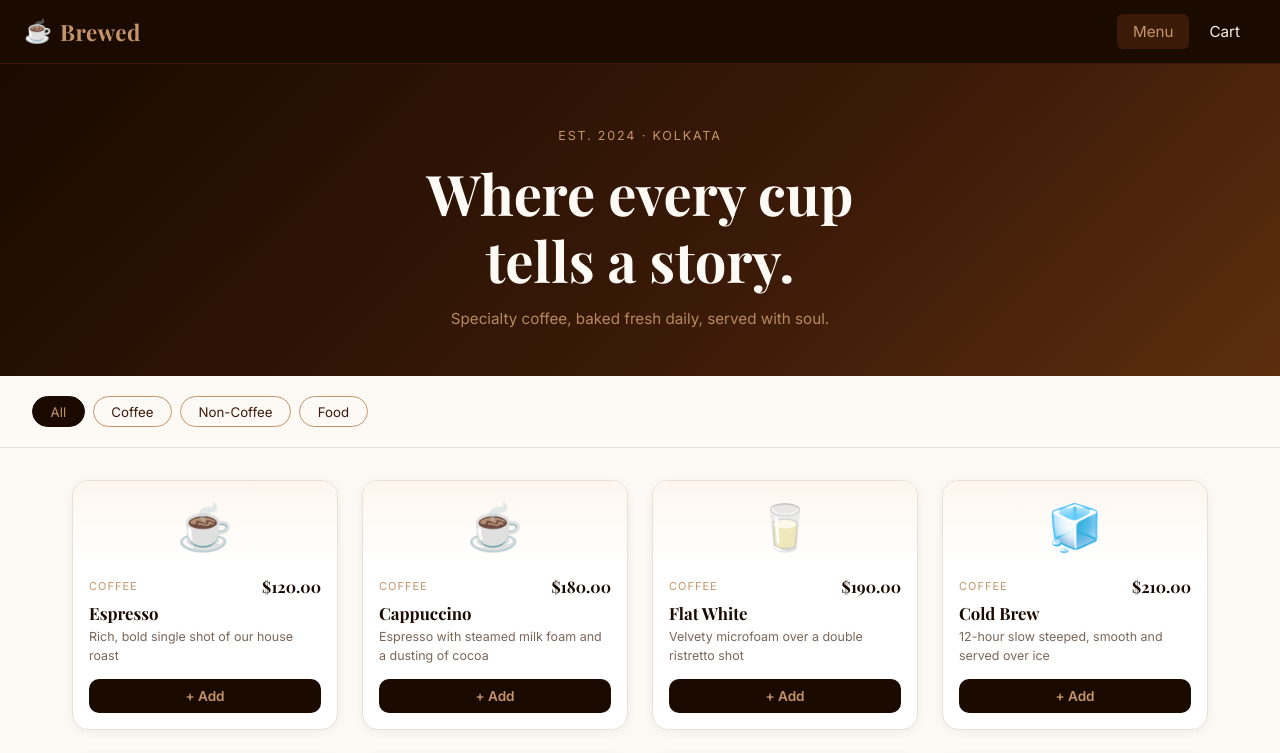
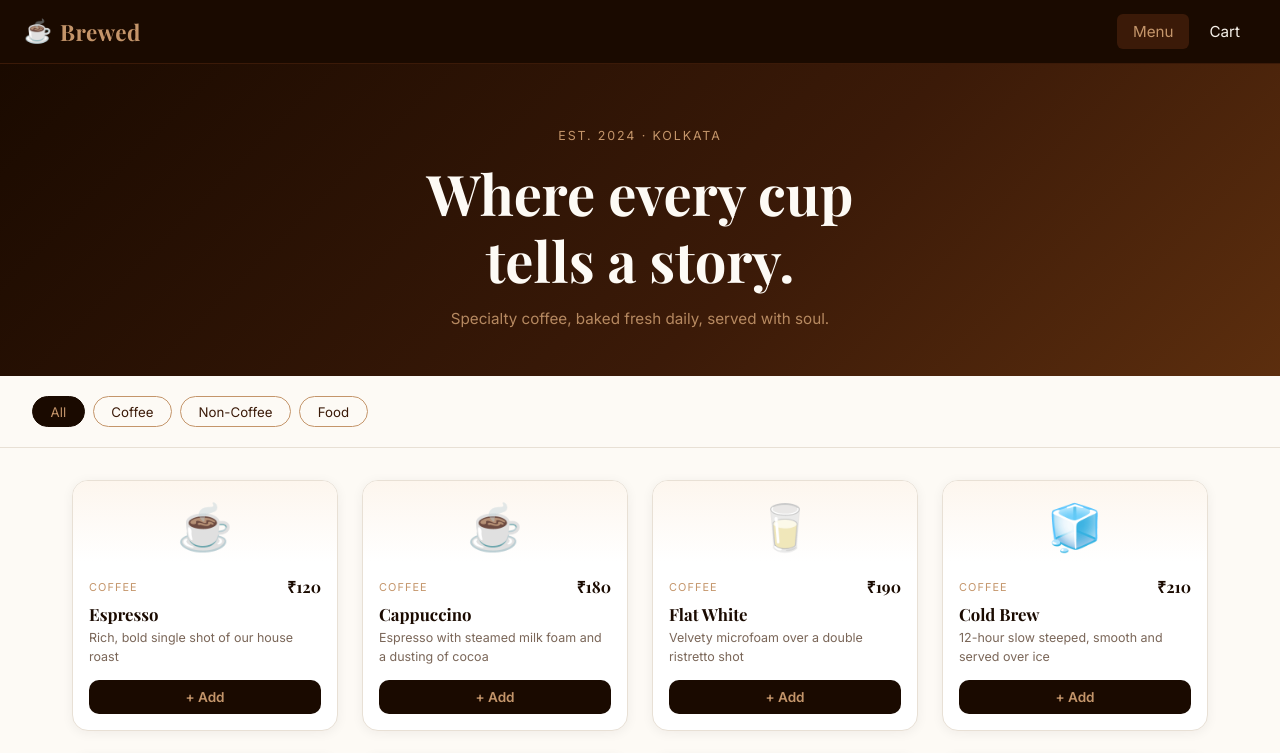
Before and after one commit to shalini222/Brewed, a React (Create React App) app: page / in a window 1280 px wide. Shown: the top 753 px of the page. Built offline with nearby package versions, Linux system fonts and the light colour scheme.

Commit message:
Update MenuPage.jsx

```diff
--- a/src/pages/MenuPage.jsx
+++ b/src/pages/MenuPage.jsx
@@ -1,6 +1,6 @@
-import { useState } from "react";
-import { menuItems, categories } from "../data/menu";
+import { useState } from "react"; // Fixed: Added missing useState hook import
 import { useCart } from "../context/CartContext";
+import { menuItems, categories } from "../data/menu"; // Make sure your path matches your project layout
 
 export default function MenuPage() {
   const [activeCategory, setActiveCategory] = useState("All");
@@ -113,7 +113,8 @@ export default function MenuPage() {
               <div style={styles.cardBody}>
                 <div style={styles.cardTop}>
                   <span style={styles.cardCat}>{item.category}</span>
-                  <span style={styles.cardPrice}>${item.price.toFixed(2)}</span>
+                  {/* Fixed: Replaced $ with ₹ and stripped decimals */}
+                  <span style={styles.cardPrice}>₹{Math.round(item.price)}</span>
                 </div>
                 <h3 style={styles.cardName}>{item.name}</h3>
                 <p style={styles.cardDesc}>{item.desc}</p>
```
